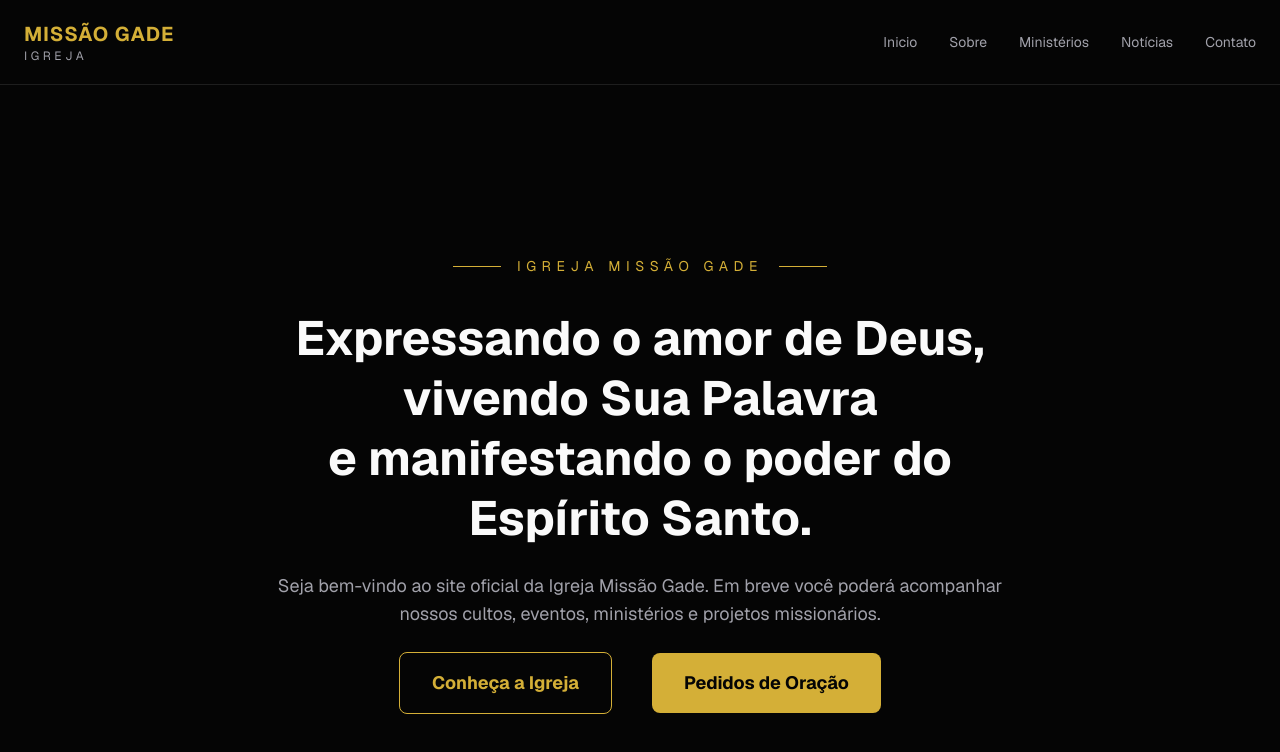
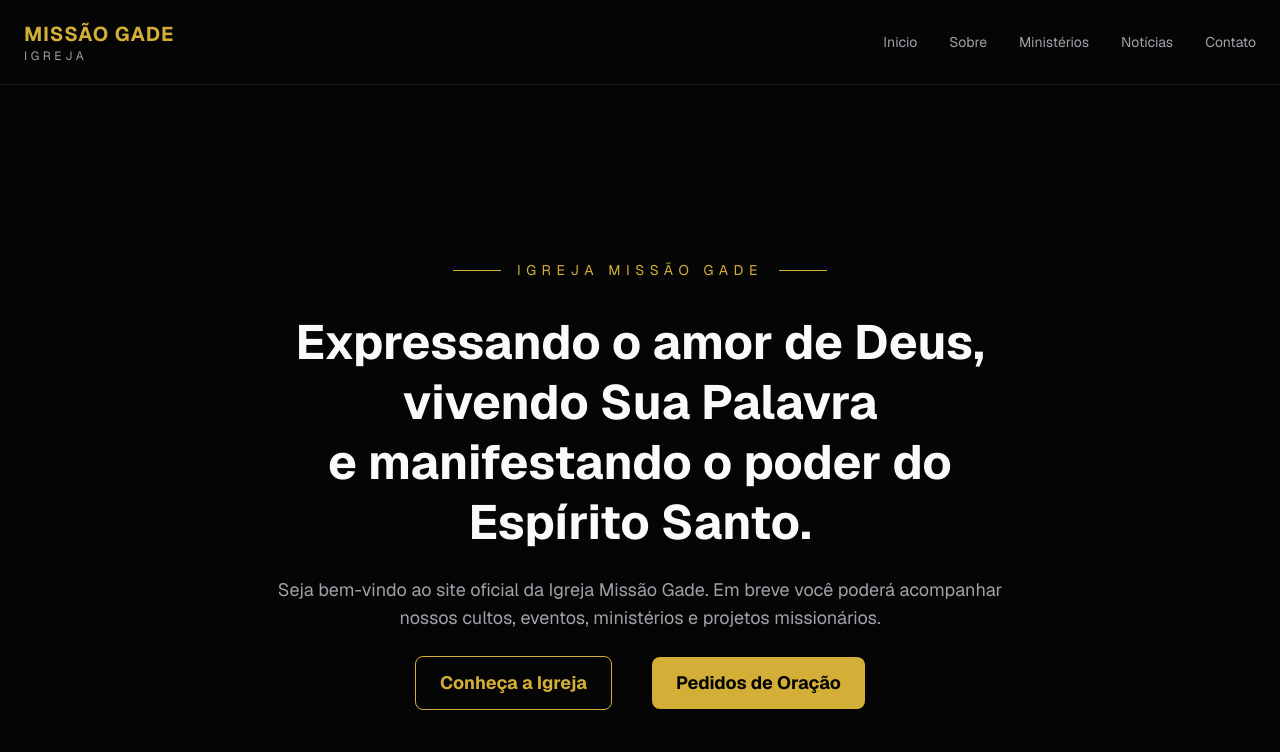
Before and after one commit to artyriosb/gade-platform, a Next.js app: page / in a window 1280 px wide. Shown: the top 752 px of the page. Built offline with nearby package versions, Linux system fonts and the light colour scheme.

Commit message:
refactor: migrate button component to cva

```diff
--- a/components/sections/Hero.tsx
+++ b/components/sections/Hero.tsx
@@ -1,4 +1,4 @@
-import Button from "@/components/ui/Button";
+import { Button } from "../ui";
 
 export default function Hero() {
     return (
@@ -30,11 +30,11 @@ export default function Hero() {
                 </div>
 
                 <div className="flex max-w-max mt-6 gap-10 items-center justify-center">
-                    <Button variant="outline" size="large">
+                    <Button variant="outline" size="lg">
                         Conheça a Igreja
                     </Button>
 
-                    <Button variant="primary" size="large">
+                    <Button variant="primary" size="lg">
                         Pedidos de Oração
                     </Button>
                 </div>
--- a/components/ui/Button.tsx
+++ b/components/ui/Button.tsx
@@ -1,25 +1,51 @@
-type Buttonprops = {
-  children: React.ReactNode;
-  variant?: "primary" | "secondary" | "outline";
-  size?: "small" | "medium" | "large";
+import { cva } from "class-variance-authority";
+import { cn } from "@/lib/utils";
+
+const buttonVariants = cva(
+    "font-bold rounded-lg transition-colors",
+    {
+        variants: {
+            variant: {
+                primary:
+                    "bg-gade-gold text-gade-black hover:bg-gade-gold/90",
+                secondary:
+                    "bg-gade-gray text-gade-black hover:bg-gade-gray/90",
+                outline:
+                    "border border-gade-gold text-gade-gold hover:bg-gade-gold/10",
+            },
+            size: {
+                sm: "px-3 py-1 text-sm",
+                md: "px-4 py-2 text-base",
+                lg: "px-6 py-3 text-lg",
+            },
+        },
+        defaultVariants: {
+            variant: "primary",
+            size: "md",
+        },
+    }
+);
+
+type ButtonProps = React.ButtonHTMLAttributes<HTMLButtonElement> & {
+    variant?: "primary" | "secondary" | "outline";
+    size?: "sm" | "md" | "lg";
 };
 
-export default function Button({ children, variant = "primary", size = "medium" }: Buttonprops) {
-    const baseClasses = "font-bold rounded-lg transition-colors";
-    const variantClasses = {
-        primary: "bg-gade-gold text-gade-black hover:bg-gade-gold/80",
-        secondary: "bg-gade-gray text-gade-white hover:bg-gade-gray/80",
-        outline: "border border-gade-gold text-gade-gold hover:bg-gade-gold/10",
-    };
-    const sizeClasses = {
-        small: "text-sm py-2 px-4",
-        medium: "text-base py-3 px-6",
-        large: "text-lg py-4 px-8",
-    }
-
+export default function Button({
+    variant,
+    size,
+    className,
+    ...props
+}: ButtonProps) {
     return (
-        <button className={`${baseClasses} ${variantClasses[variant]} ${sizeClasses[size]}`}>
-            {children}
-        </button>
+        <button
+            className={cn(buttonVariants({
+                variant,
+                size,
+            }),
+            className
+        )}
+            {...props}
+        />
     );
 }
--- /dev/null
+++ b/components/ui/index.ts
@@ -0,0 +1,2 @@
+export { default as Button } from "./Button";
+export { default as Conteiner } from "./Conteiner";
```
